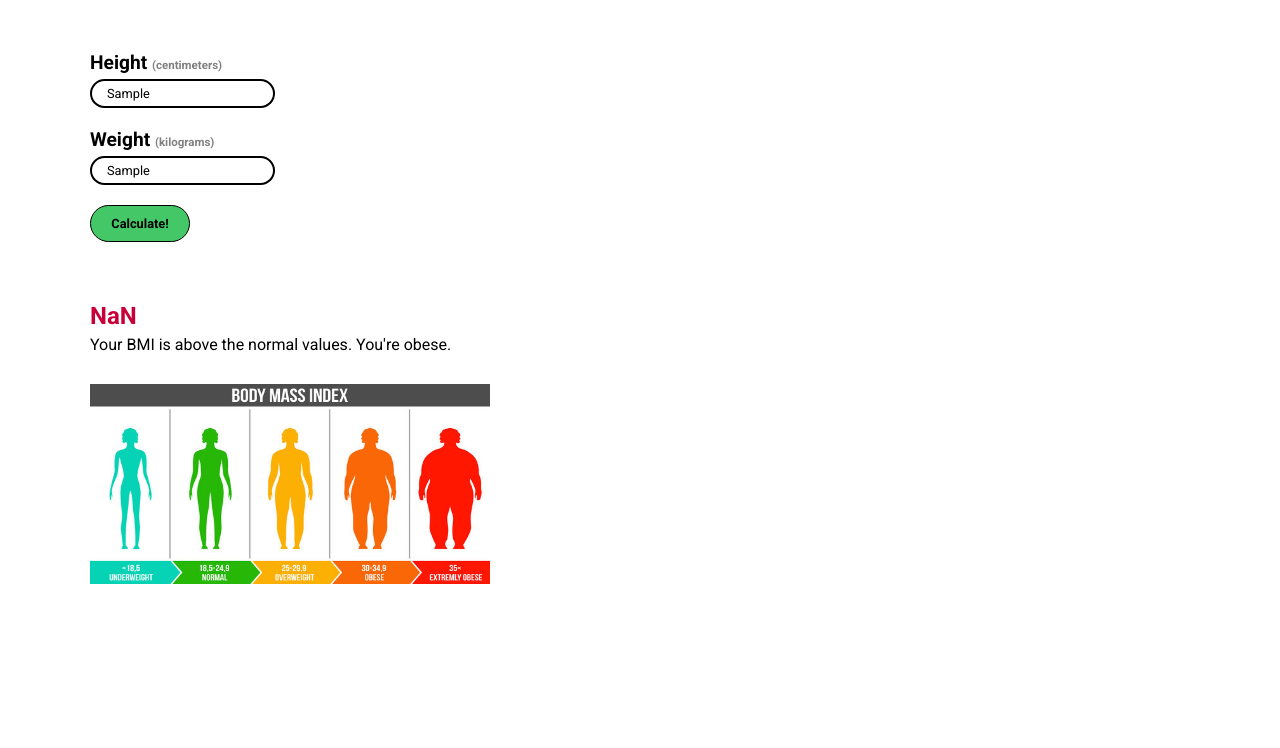
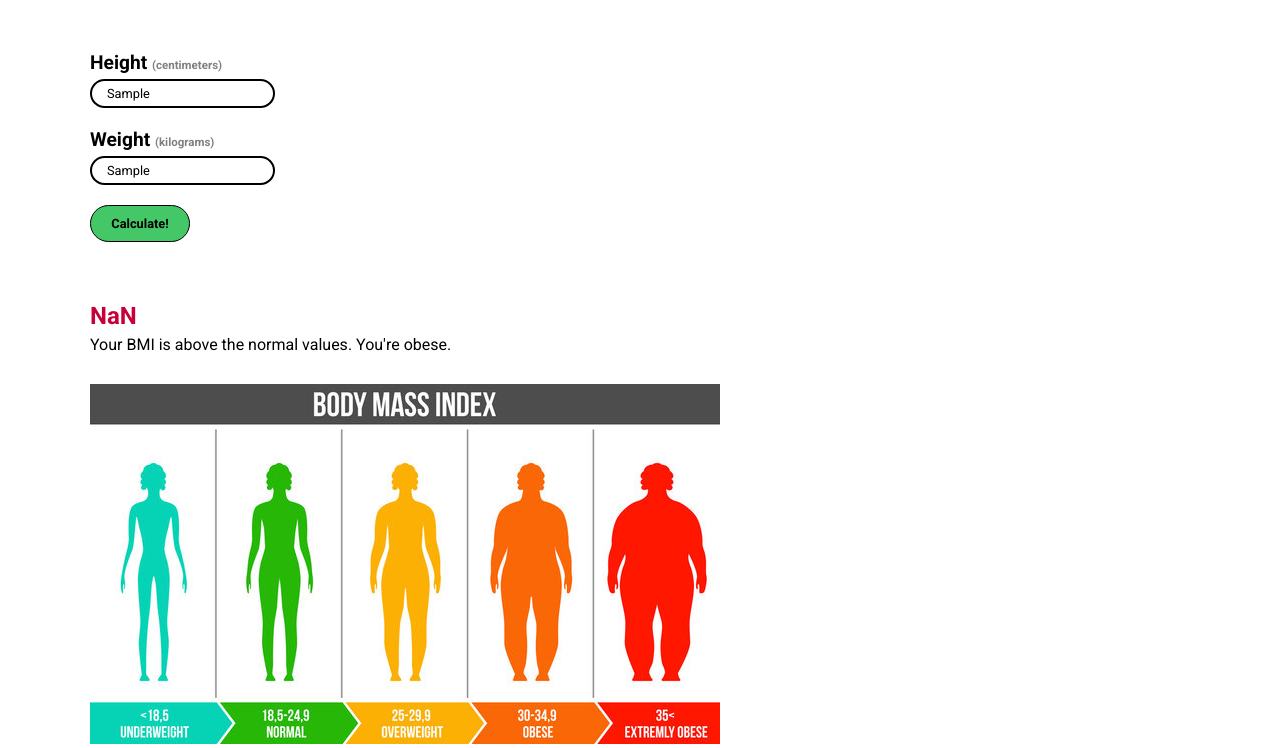
Before and after one commit to andrealmeida-24/BMI-Calculator, a plain HTML site: page index.html in a window 1280 px wide. Both pictures are taken after typing "Sample", "Sample" into the empty fields and a click on the button "Calculate!". Shown: the part 69-817 px from the top of the page. Drawn offline with Linux system fonts and the light colour scheme.

Commit message:
Add files via upload

```diff
--- a/calculatorBMI.css
+++ b/calculatorBMI.css
@@ -99,7 +99,7 @@ p {
 
 #chart {
     visibility: hidden;
-    height: 200px;
-    width: 400px;
+    max-width: 60%;
+    height: auto;
     margin: 30px auto auto 90px;
 }
```
